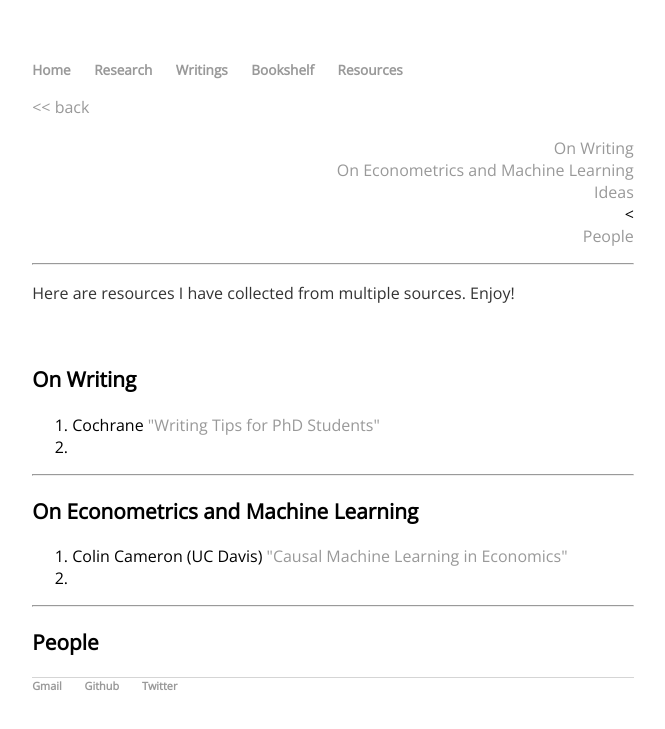
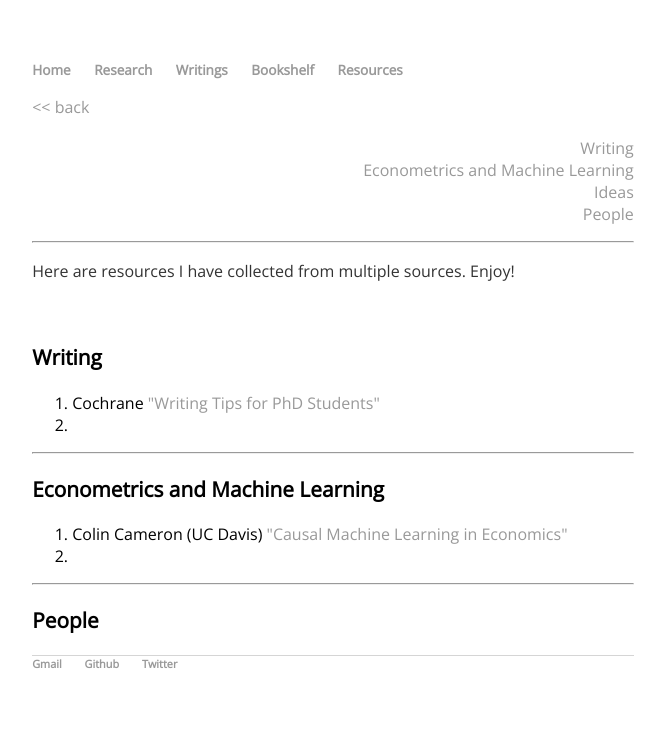
Before and after one commit to Vanlik/v-lik, a Jekyll site: the page built from resources/index.html, in a window 1280 px wide. Shown: the top 729 px of the page, without its empty margins (307-972 px from the left). Built offline with Jekyll 4.4.1, drawn with Linux system fonts in a browser that asks for light colours.

Commit message:
update content from R

```diff
--- a/resources/index.html
+++ b/resources/index.html
@@ -5,10 +5,10 @@ layout: default
 
 <div align = right>
   <ul style="list-style-type:none;">
-      <li><a href="#writing">On Writing</a></li>
-      <li><a href="#metrics&ml">On Econometrics and Machine Learning</a></li>
+      <li><a href="#writing">Writing</a></li>
+      <li><a href="#metrics&ml">Econometrics and Machine Learning</a></li>
       <li><a href="#idea">Ideas</a></li>
-      <<li><a href="#people">People</a></li>
+      <li><a href="#people">People</a></li>
   </ul>
 </div>
 
@@ -17,7 +17,7 @@ layout: default
 
 <br/>
 <div>
-  <h3 id="writing"> On Writing</h3>
+  <h3 id="writing">Writing</h3>
 
   <!--ol style="list-style-type:none;"-->
   <ol>
@@ -29,7 +29,7 @@ layout: default
 <hr>
 
 <div>
-  <h3 id= "metrics&ml"> On Econometrics and Machine Learning</h3>
+  <h3 id= "metrics&ml">Econometrics and Machine Learning</h3>
   <ol>
     <li> Colin Cameron (UC Davis) <a href= "http://cameron.econ.ucdavis.edu/e240f/machlearn2020_Causal_Intro_brief.pdf"> "Causal Machine Learning in Economics" </a> </li>
     <li> </li>
```
Also changed, not shown: bookshelf/index.html (+8 -8 lines).
